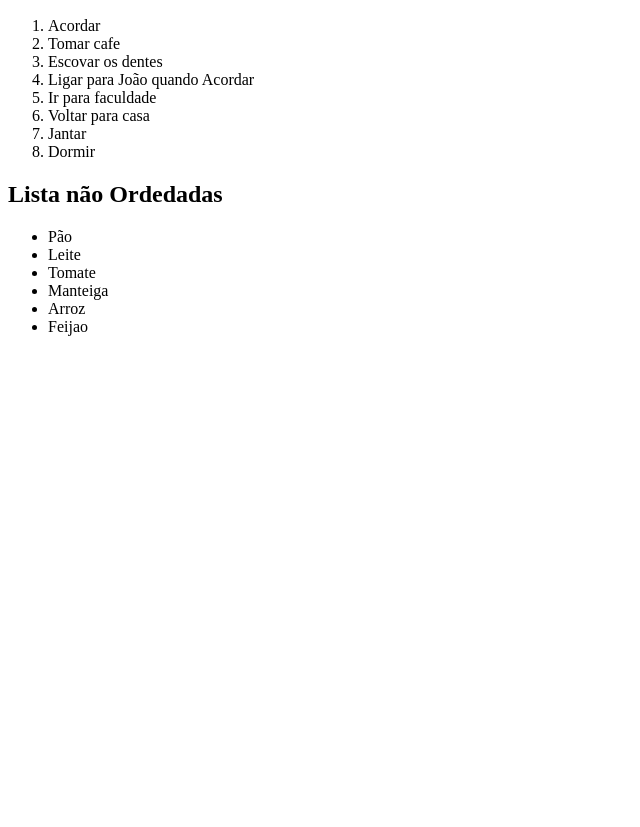
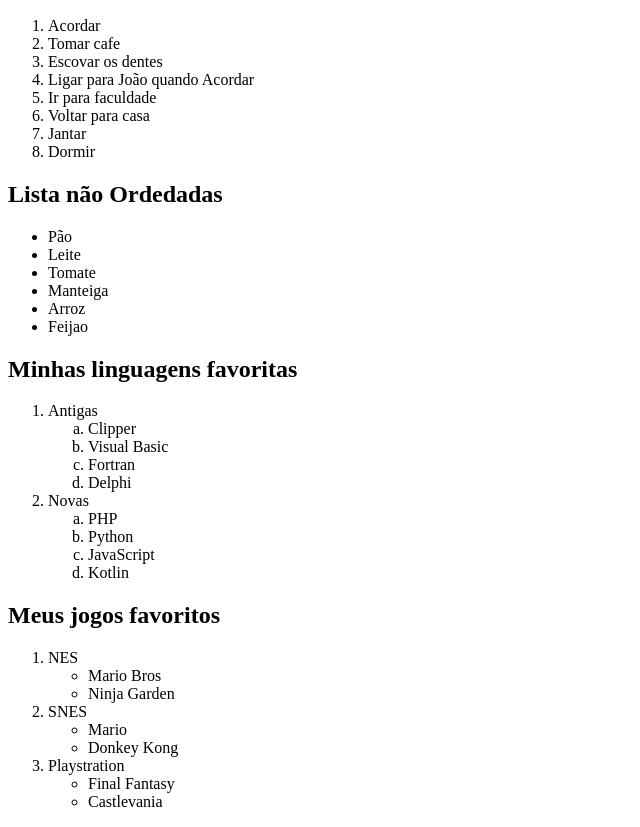
Before and after one commit to aparecidorenato/Curso_em_Video_HTML_CSS3, a plain HTML site: page Listas mistas/index.html in a window 1280 px wide. Shown: the part 110-937 px from the top of the page, without its empty margins (0-640 px from the left). Before the commit the page ends 800 px from the top, so only its background shows below. Drawn offline with Linux system fonts and the light colour scheme.

Commit message:
Update index.html

```diff
--- a/Listas mistas/index.html
+++ b/Listas mistas/index.html
@@ -28,5 +28,40 @@
         <li>Arroz</li>
         <li>Feijao</li>
     </ul>
+    <h2>Minhas linguagens favoritas</h2>
+    <ol>
+        <li>Antigas</li>
+        <ol type="a">
+            <li>Clipper</li>
+            <li>Visual Basic</li>
+            <li>Fortran</li>
+            <li>Delphi</li>
+        </ol>
+        <li>Novas</li>
+        <ol type="a">
+            <li>PHP</li>
+            <li>Python</li>
+            <li>JavaScript</li>
+            <li>Kotlin</li>
+        </ol>
+    </ol>
+    <h2>Meus jogos favoritos</h2>
+    <ol>
+        <li>NES</li>
+        <ul>
+            <li>Mario Bros</li>
+            <li>Ninja Garden</li>
+        </ul>
+        <li>SNES</li>
+        <ul>
+            <li>Mario</li>
+            <li>Donkey Kong</li>
+        </ul>
+        <li>Playstration</li>
+        <ul>
+            <li>Final Fantasy</li>
+            <li>Castlevania</li>
+        </ul>
+    </ol>
 </body>
-</html>
+</htmlu
```
